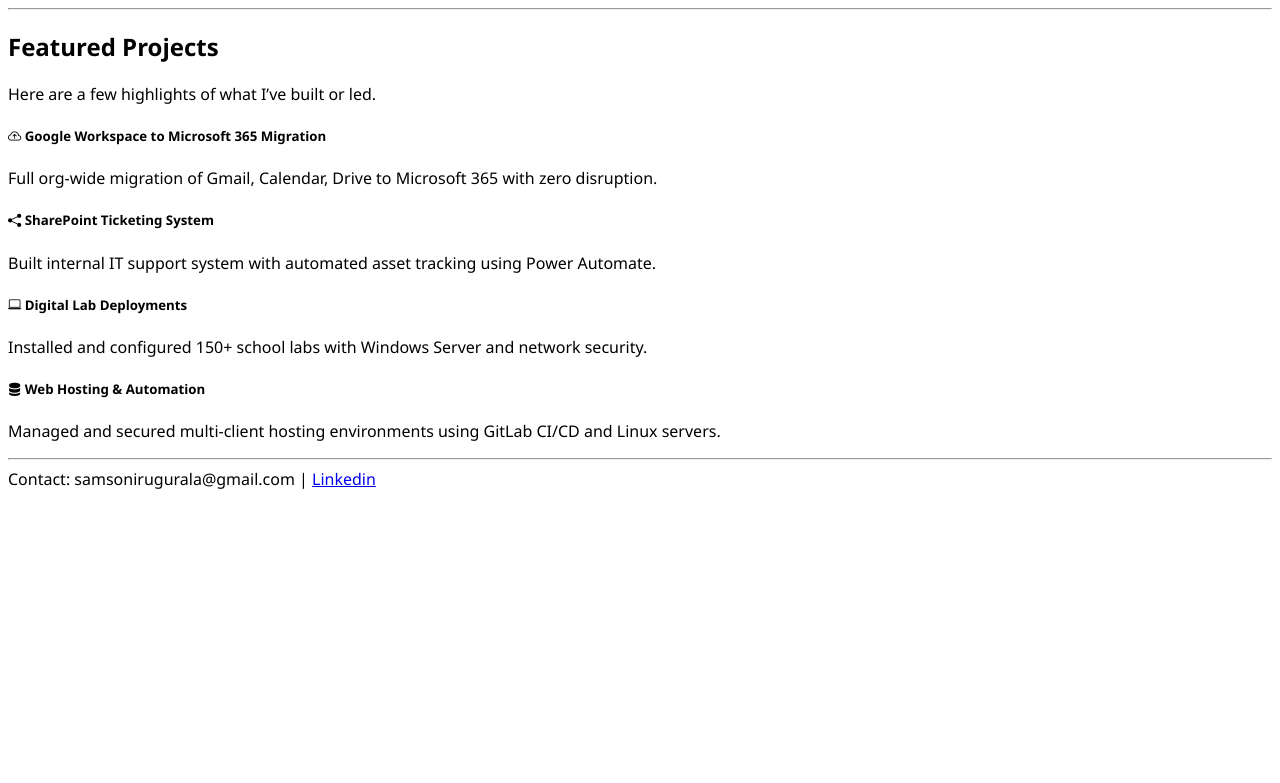
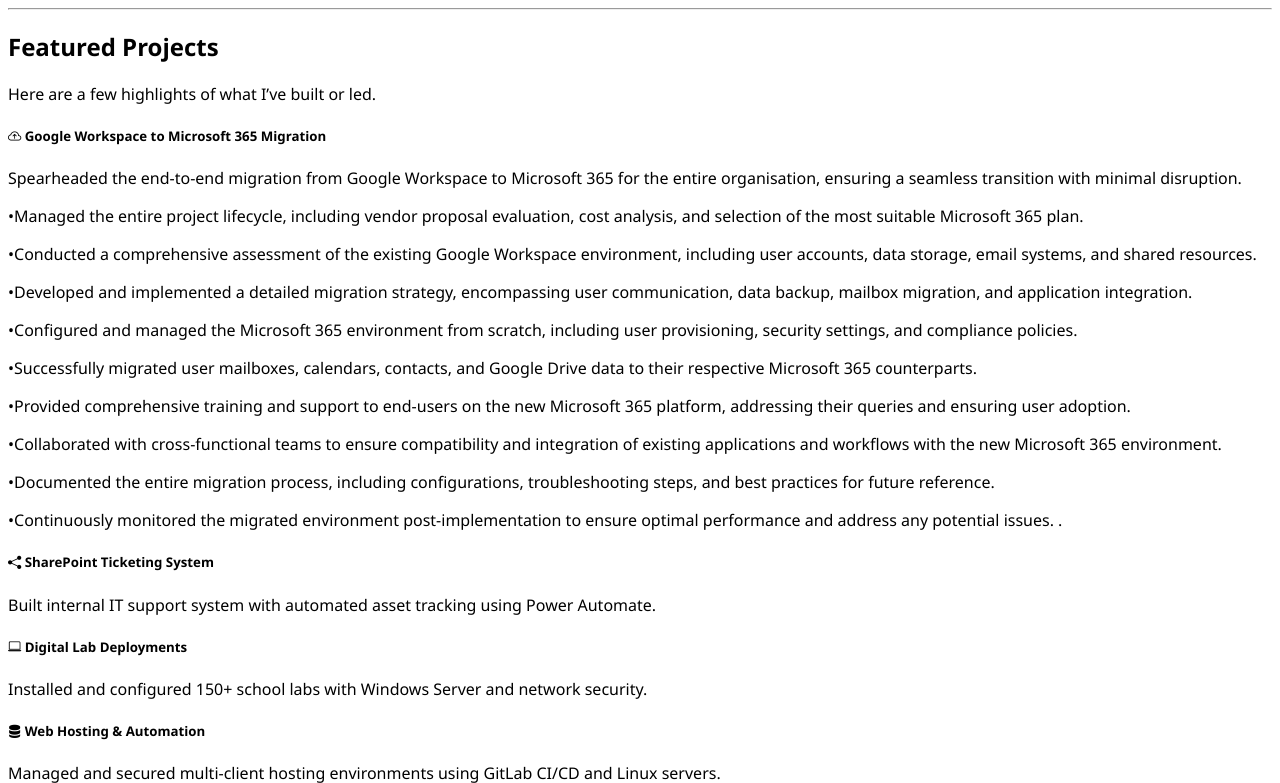
Before and after one commit to Samsoniru-creator/Portfolio, a Flask app: page /projects in a window 1280 px wide. Shown: the part 30-813 px from the top of the page. Before the commit the page ends 519 px from the top, so only its background shows below. Run offline with Flask 2, Linux system fonts and the light colour scheme.

Commit message:
Update projects.html

```diff
--- a/templates/projects.html
+++ b/templates/projects.html
@@ -10,7 +10,27 @@
     <div class="card h-100 shadow-sm border-0">
       <div class="card-body">
         <h5 class="card-title"><i class="bi bi-cloud-arrow-up"></i> Google Workspace to Microsoft 365 Migration</h5>
-        <p class="card-text">Full org-wide migration of Gmail, Calendar, Drive to Microsoft 365 with zero disruption.</p>
+        <p class="card-text">Spearheaded the end-to-end migration from Google Workspace to Microsoft 365 for the entire organisation, ensuring a
+seamless transition with minimal disruption.</P>
+<p>•Managed the entire project lifecycle, including vendor proposal evaluation, cost analysis, and selection of the most
+suitable Microsoft 365 plan.</p>
+<p>•Conducted a comprehensive assessment of the existing Google Workspace environment, including user accounts, data
+storage, email systems, and shared resources.</p>
+<p>•Developed and implemented a detailed migration strategy, encompassing user communication, data backup, mailbox
+migration, and application integration.</p>
+<p>•Configured and managed the Microsoft 365 environment from scratch, including user provisioning, security settings,
+and compliance policies.</p>
+<p>•Successfully migrated user mailboxes, calendars, contacts, and Google Drive data to their respective Microsoft 365
+counterparts.</p>
+<p>•Provided comprehensive training and support to end-users on the new Microsoft 365 platform, addressing their
+queries and ensuring user adoption.</p>
+<p>•Collaborated with cross-functional teams to ensure compatibility and integration of existing applications and
+workflows with the new Microsoft 365 environment.</p>
+<p>•Documented the entire migration process, including configurations, troubleshooting steps, and best practices for
+future reference.</p>
+<p>•Continuously monitored the migrated environment post-implementation to ensure optimal performance and address
+any potential issues.
+.</p>
       </div>
     </div>
   </div>
```
